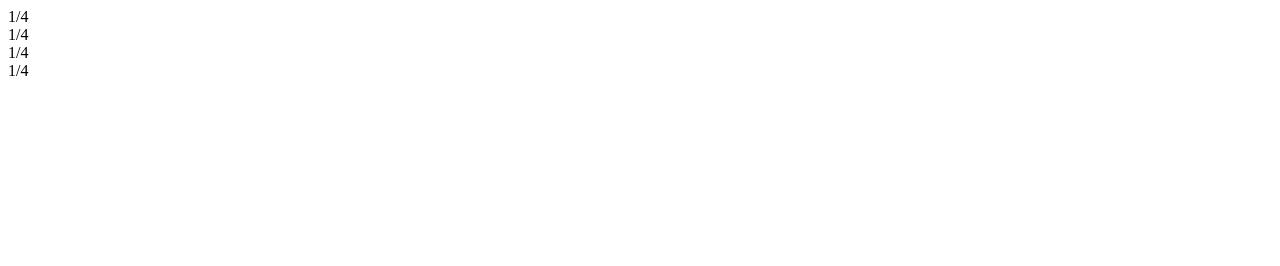
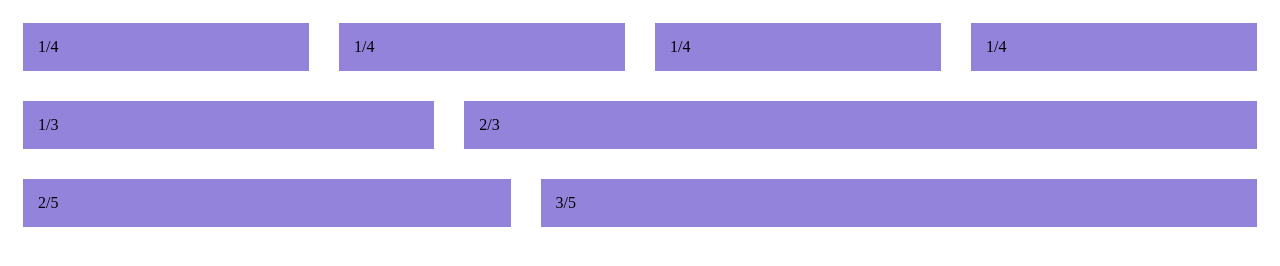
Before and after one commit to aschoch10/userprofile, a plain HTML site: page W1.D4/Flexcolumns/index.html in a window 1280 px wide. Drawn offline with Linux system fonts and the light colour scheme.

Commit message:
commitfinal

```diff
--- a/W1.D4/Flexcolumns/index.html
+++ b/W1.D4/Flexcolumns/index.html
@@ -5,6 +5,7 @@
     <meta http-equiv="X-UA-Compatible" content="IE=edge">
     <meta name="viewport" content="width=device-width, initial-scale=1.0">
     <title>Document</title>
+    <link rel="stylesheet" href="style.css">
 </head>
 <body>
     <div class="row">
@@ -13,5 +14,14 @@
         <div class="col">1/4</div>
         <div class="col">1/4</div>
     </div>
+    <div class="row">
+        <div class="col">1/3</div>
+        <div class="col-2">2/3</div>
+    </div>
+    <div class="row">
+        <div class="col-2">2/5</div>
+        <div class="col-3">3/5</div>
+    </div>
+
 </body>
 </html>
--- a/W1.D4/Flexcolumns/style.css
+++ b/W1.D4/Flexcolumns/style.css
@@ -1,10 +1,20 @@
 .row{
-    height: 50px;
-    width: 50px;
     display: flex;
 
 }
 
-.col {
-    display: flex;
+.col, .col-2, .col-3{
+    margin: 15px;
+    padding: 15px;
+    background-color:rgba(56, 26, 187, 0.541);
+    flex:1;
 }
+
+.col-2{
+    flex:2;
+}
+
+.col-3{
+    flex:3;
+
+}
```
